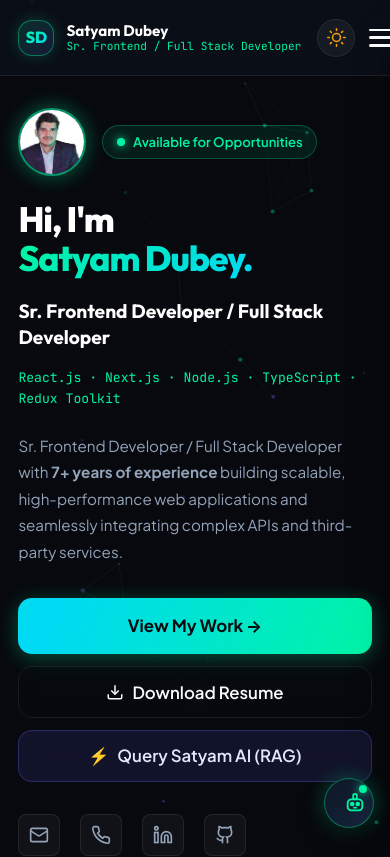
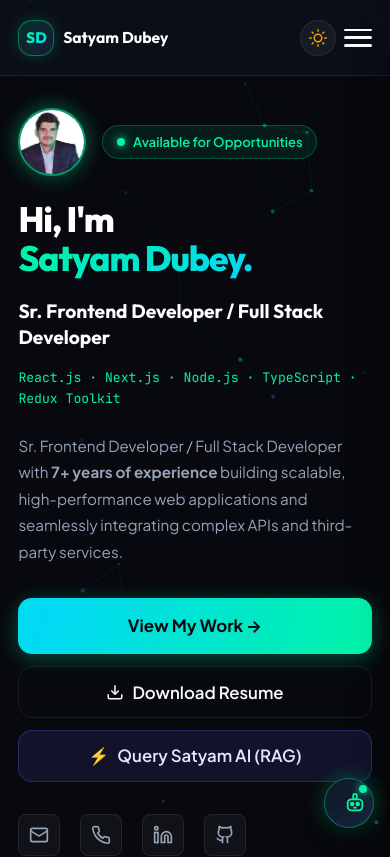
Before and after one commit to satyamdube/portfolio, a Next.js app: page / in a window 390 px wide. Shown: the top 857 px of the page. Built offline with nearby package versions, Linux system fonts and the light colour scheme.

Commit message:
update portfolio

```diff
--- a/src/styles/main.css
+++ b/src/styles/main.css
@@ -498,20 +498,17 @@ body.light-theme .theme-pill-opt.active {
   gap: 1rem;
 }
 
-@media (max-width: 640px) {
-  .nav-container {
-    padding: 0 1.15rem;
-    padding-left: max(1.15rem, var(--sal));
-    padding-right: max(1.15rem, var(--sar));
-  }
-}
-
-@media (max-width: 380px) {
-  .nav-container {
-    padding: 0 0.85rem;
-    padding-left: max(0.85rem, var(--sal));
-    padding-right: max(0.85rem, var(--sar));
-  }
+.nav-container {
+  max-width: var(--max-width);
+  height: 100%;
+  margin: 0 auto;
+  padding: 0 1.5rem;
+  padding-left: max(1.5rem, var(--sal));
+  padding-right: max(1.5rem, var(--sar));
+  display: flex;
+  align-items: center;
+  justify-content: space-between;
+  gap: 1rem;
 }
 
 /* Brand Logo */
@@ -520,7 +517,8 @@ body.light-theme .theme-pill-opt.active {
   align-items: center;
   gap: 0.75rem;
   text-decoration: none;
-  flex-shrink: 0;
+  min-width: 0;
+  flex-shrink: 1;
 }
 
 .logo-symbol {
@@ -548,6 +546,7 @@ body.light-theme .theme-pill-opt.active {
 .brand-meta {
   display: flex;
   flex-direction: column;
+  min-width: 0;
 }
 
 .brand-name {
@@ -556,6 +555,7 @@ body.light-theme .theme-pill-opt.active {
   font-size: 1.05rem;
   color: var(--text-heading);
   line-height: 1.2;
+  white-space: nowrap;
 }
 
 .brand-role {
@@ -563,27 +563,65 @@ body.light-theme .theme-pill-opt.active {
   color: var(--accent-cyan);
   font-family: var(--font-mono);
   line-height: 1.2;
+  white-space: nowrap;
 }
 
-@media (max-width: 420px) {
+/* Mobile & Tablet Header Optimization */
+@media (max-width: 768px) {
+  .nav-container {
+    padding: 0 1.15rem;
+    padding-left: max(1.15rem, var(--sal));
+    padding-right: max(1.15rem, var(--sar));
+    gap: 0.5rem;
+  }
+
+  /* Hide long role subtitle in top bar on mobile to give full room to hamburger and toggle */
+  .site-header > .nav-container > .brand-logo > .brand-meta > .brand-role {
+    display: none;
+  }
+
+  .mobile-drawer-header .brand-role {
+    display: block;
+    font-size: 0.72rem;
+  }
+
+  .brand-logo {
+    gap: 0.55rem;
+  }
+
+  .brand-name {
+    font-size: 0.98rem;
+  }
+
   .logo-symbol {
     width: 36px;
     height: 36px;
   }
+
   .logo-text {
-    font-size: 1rem;
-  }
-  .brand-name {
     font-size: 0.95rem;
-  }
-  .brand-role {
-    font-size: 0.7rem;
   }
 }
 
-@media (max-width: 350px) {
-  .brand-role {
-    display: none;
+@media (max-width: 380px) {
+  .nav-container {
+    padding: 0 0.85rem;
+    padding-left: max(0.85rem, var(--sal));
+    padding-right: max(0.85rem, var(--sar));
+    gap: 0.35rem;
+  }
+
+  .logo-symbol {
+    width: 32px;
+    height: 32px;
+  }
+
+  .logo-text {
+    font-size: 0.88rem;
+  }
+
+  .brand-name {
+    font-size: 0.9rem;
   }
 }
 
@@ -656,6 +694,8 @@ body.light-theme .theme-pill-opt.active {
   display: flex;
   align-items: center;
   gap: 0.75rem;
+  flex-shrink: 0;
+  margin-left: auto;
 }
 
 /* Mobile Toggle Hamburger Button */
@@ -663,14 +703,15 @@ body.light-theme .theme-pill-opt.active {
   display: none;
   flex-direction: column;
   justify-content: space-between;
-  width: 32px;
-  height: 24px;
+  width: 28px;
+  height: 20px;
   background: transparent;
   border: none;
   cursor: pointer;
-  padding: 3px 2px;
+  padding: 1px 0;
   z-index: 110;
   position: relative;
+  flex-shrink: 0;
 }
 
 .mobile-toggle span {
@@ -706,6 +747,10 @@ body.light-theme .theme-pill-opt.active {
 
   .mobile-toggle {
     display: flex;
+  }
+
+  .nav-actions {
+    gap: 0.6rem;
   }
 
   .nav-links {
@@ -807,6 +852,48 @@ body.light-theme .theme-pill-opt.active {
   .mobile-drawer-actions .btn {
     width: 100%;
     padding: 0.75rem 1.2rem;
+  }
+}
+
+@media (max-width: 768px) {
+  .nav-actions {
+    gap: 0.5rem;
+  }
+
+  .theme-toggle-btn {
+    width: 36px;
+    height: 36px;
+  }
+
+  .theme-toggle-icon {
+    width: 18px;
+    height: 18px;
+  }
+
+  .mobile-toggle {
+    width: 28px;
+    height: 20px;
+  }
+}
+
+@media (max-width: 380px) {
+  .nav-actions {
+    gap: 0.35rem;
+  }
+
+  .theme-toggle-btn {
+    width: 32px;
+    height: 32px;
+  }
+
+  .theme-toggle-icon {
+    width: 15px;
+    height: 15px;
+  }
+
+  .mobile-toggle {
+    width: 26px;
+    height: 18px;
   }
 }
 
```
